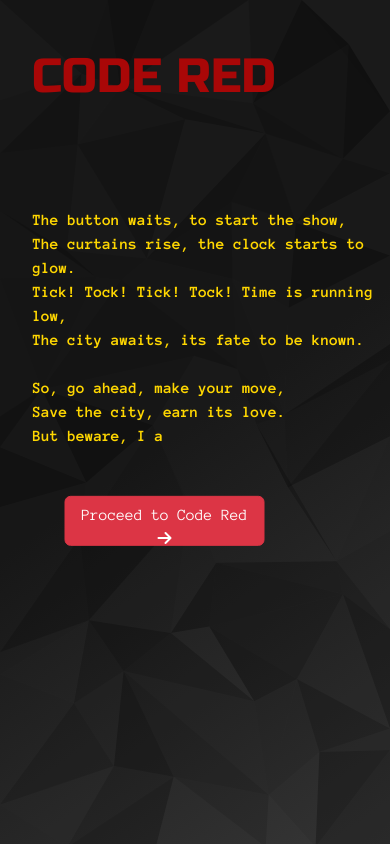
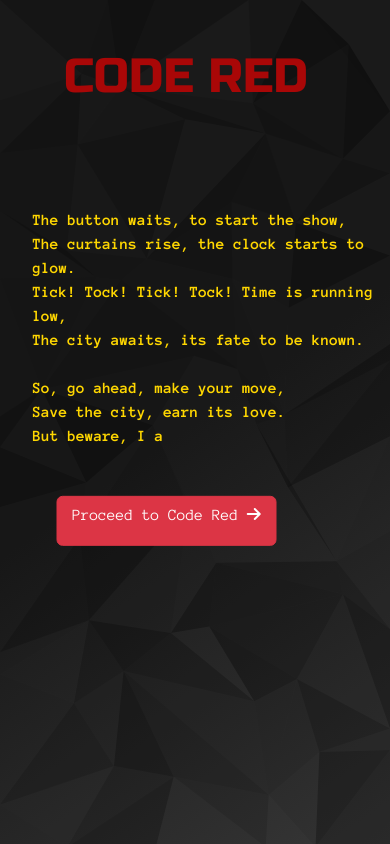
Before and after one commit to Hitstar53/Code-Red-Pre-Event, a Django app: template templates/last.html in a window 390 px wide. Run offline with Django 4.2, Linux system fonts and the light colour scheme; the template is opened without the code that fills it: values that come from a table or form of the project are taken from there, others are empty; data comes from the database, SQL or seed files in the repository; some libraries are stand-ins or nearby versions.

Commit message:
button fixed and title centered

```diff
--- a/static/css/last.css
+++ b/static/css/last.css
@@ -92,7 +92,7 @@
 	/* move everything to the left */
 	.title {
 		margin-top: 3rem;
-		margin-left: 2rem;
+		margin-left: 4rem;
 	}
 	.text-wrapper1{
 		margin-left: 10rem;
--- a/static/js/last.js
+++ b/static/js/last.js
@@ -18,9 +18,9 @@
   // create a buuton and append to to textWrapper1
 
   btn.style.height = '50px';
-  btn.style.width = '200px';
+  btn.style.width = '220px';
   btn.style.marginTop = '2rem';
-  btn.style.marginLeft = '2rem';
+  btn.style.marginLeft = '1.5rem';
 }
 else {
 btn.style.display = 'none';
```
